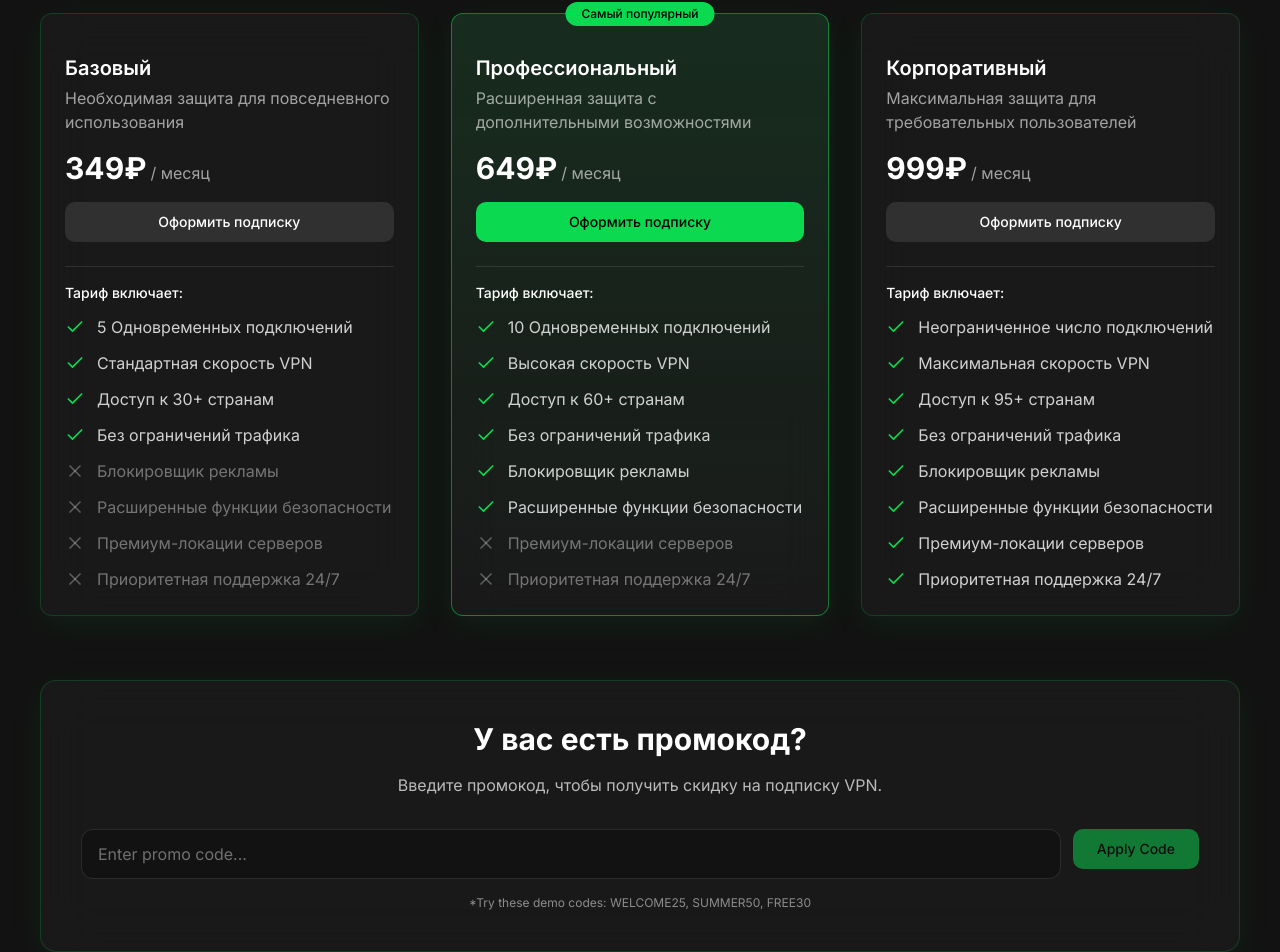
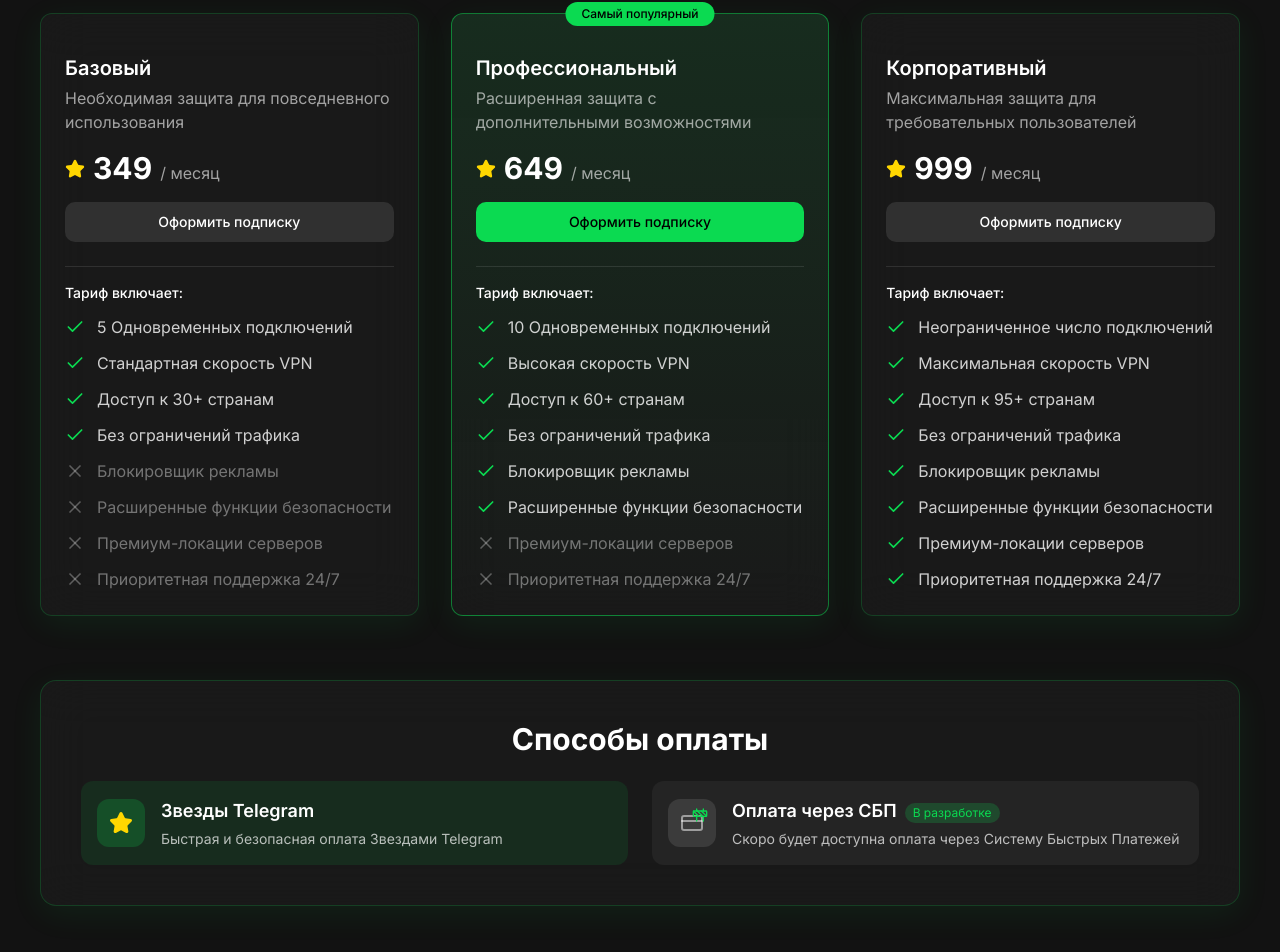
Before and after one commit to ThePerffect/vpnify-haven, a React (Vite) app: page /pricing in a window 1280 px wide. Shown: the part 405-1357 px from the top of the page. Built offline with nearby package versions, Linux system fonts and the light colour scheme.

Commit message:
Update pricing page
- Update pricing page to reflect Telegram Stars payment and "under development" status for SBP payments.
- Translate all text to Russian.

```diff
--- a/src/pages/Pricing.tsx
+++ b/src/pages/Pricing.tsx
@@ -4,7 +4,7 @@ import { motion } from 'framer-motion';
 import {
   Check,
   X,
-  ArrowRight,
+  Star,
   CreditCard,
   ShieldCheck,
   Clock,
@@ -12,7 +12,8 @@ import {
   Globe,
   HelpCircle,
   DownloadCloud,
-  Zap
+  Zap,
+  Construction
 } from 'lucide-react';
 import { Button } from '@/components/ui/button';
 import { toast } from 'sonner';
@@ -107,7 +108,7 @@ const faqs = [
   },
   {
     question: 'Какие способы оплаты вы принимаете?',
-    answer: 'Мы принимаем все основные кредитные карты, платежи через СБП, ЮMoney, QIWI, WebMoney и различные региональные способы оплаты. Все транзакции защищены шифрованием стандарта отрасли.'
+    answer: 'Мы принимаем оплату Звездами Telegram. Оплата через СБП находится в разработке и будет доступна в ближайшее время.'
   }
 ];
 
@@ -205,16 +206,18 @@ const Pricing: React.FC = () => {
               <h3 className="text-xl font-semibold mb-1">{plan.name}</h3>
               <p className="text-white/60 mb-4 min-h-[40px]">{plan.description}</p>
 
-              <div className="flex items-baseline gap-1 mb-4">
+              <div className="flex items-baseline gap-2 mb-4">
+                <Star className="h-5 w-5 text-[#FFD700] fill-[#FFD700]" />
                 <span className="text-3xl font-bold">
-                  {billingCycle === 'monthly' ? plan.monthly : (plan.yearly / 12).toFixed(0)}₽
+                  {billingCycle === 'monthly' ? plan.monthly : (plan.yearly / 12).toFixed(0)}
                 </span>
                 <span className="text-white/60">/ месяц</span>
               </div>
 
               {billingCycle === 'yearly' && (
                 <div className="text-sm bg-vpn-green/10 text-vpn-green rounded-lg py-1.5 px-3 mb-4 inline-block">
-                  {(plan.monthly * 12 - plan.yearly).toFixed(0)}₽ экономии в год
+                  <Star className="h-4 w-4 text-[#FFD700] fill-[#FFD700] inline mr-1" />
+                  Экономия {(plan.monthly * 12 - plan.yearly).toFixed(0)} звезд в год
                 </div>
               )}
 
@@ -250,6 +253,50 @@ const Pricing: React.FC = () => {
           </motion.div>
         ))}
       </div>
+
+      {/* Способы оплаты */}
+      <motion.div
+        initial={{ opacity: 0, y: 20 }}
+        animate={{ opacity: 1, y: 0 }}
+        transition={{ duration: 0.4, delay: 0.5 }}
+        className="glass-panel p-8 md:p-10 rounded-2xl mb-16"
+      >
+        <h2 className="text-2xl md:text-3xl font-bold mb-6 text-center">Способы оплаты</h2>
+
+        <div className="grid grid-cols-1 md:grid-cols-2 gap-6">
+          <div className="flex items-center gap-4 p-4 bg-vpn-green/10 rounded-xl">
+            <div className="w-12 h-12 flex items-center justify-center bg-vpn-green/20 rounded-lg">
+              <Star className="w-6 h-6 text-[#FFD700] fill-[#FFD700]" />
+            </div>
+            <div>
+              <h3 className="font-semibold text-lg mb-1">Звезды Telegram</h3>
+              <p className="text-white/70 text-sm">
+                Быстрая и безопасная оплата Звездами Telegram
+              </p>
+            </div>
+          </div>
+
+          <div className="flex items-center gap-4 p-4 bg-white/5 rounded-xl">
+            <div className="w-12 h-12 flex items-center justify-center bg-white/10 rounded-lg">
+              <div className="relative">
+                <CreditCard className="w-6 h-6 text-white/50" />
+                <Construction className="w-4 h-4 text-vpn-green absolute -top-1 -right-1" />
+              </div>
+            </div>
+            <div>
+              <div className="flex items-center gap-2">
+                <h3 className="font-semibold text-lg mb-1">Оплата через СБП</h3>
+                <span className="bg-vpn-green/20 text-vpn-green text-xs px-2 py-0.5 rounded-full">
+                  В разработке
+                </span>
+              </div>
+              <p className="text-white/70 text-sm">
+                Скоро будет доступна оплата через Систему Быстрых Платежей
+              </p>
+            </div>
+          </div>
+        </div>
+      </motion.div>
 
       {/* Промокод */}
       <motion.div
```
